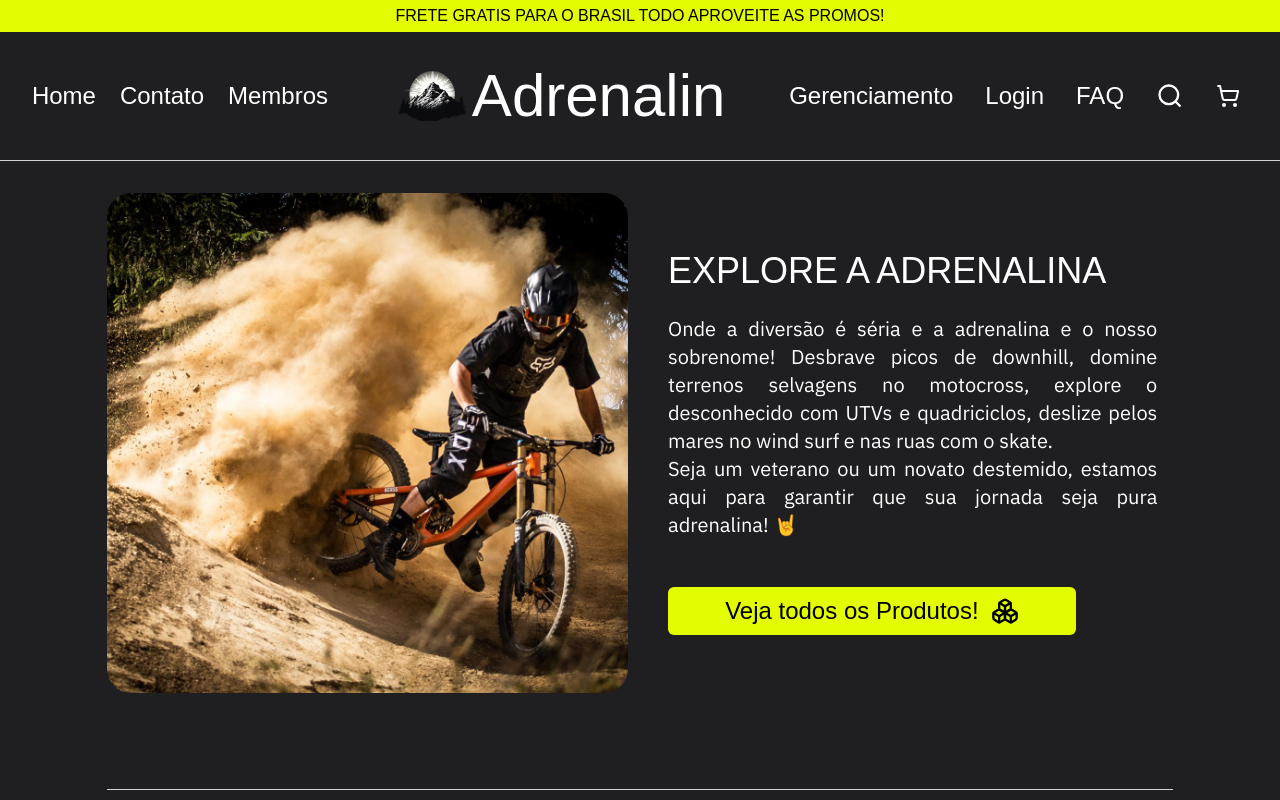
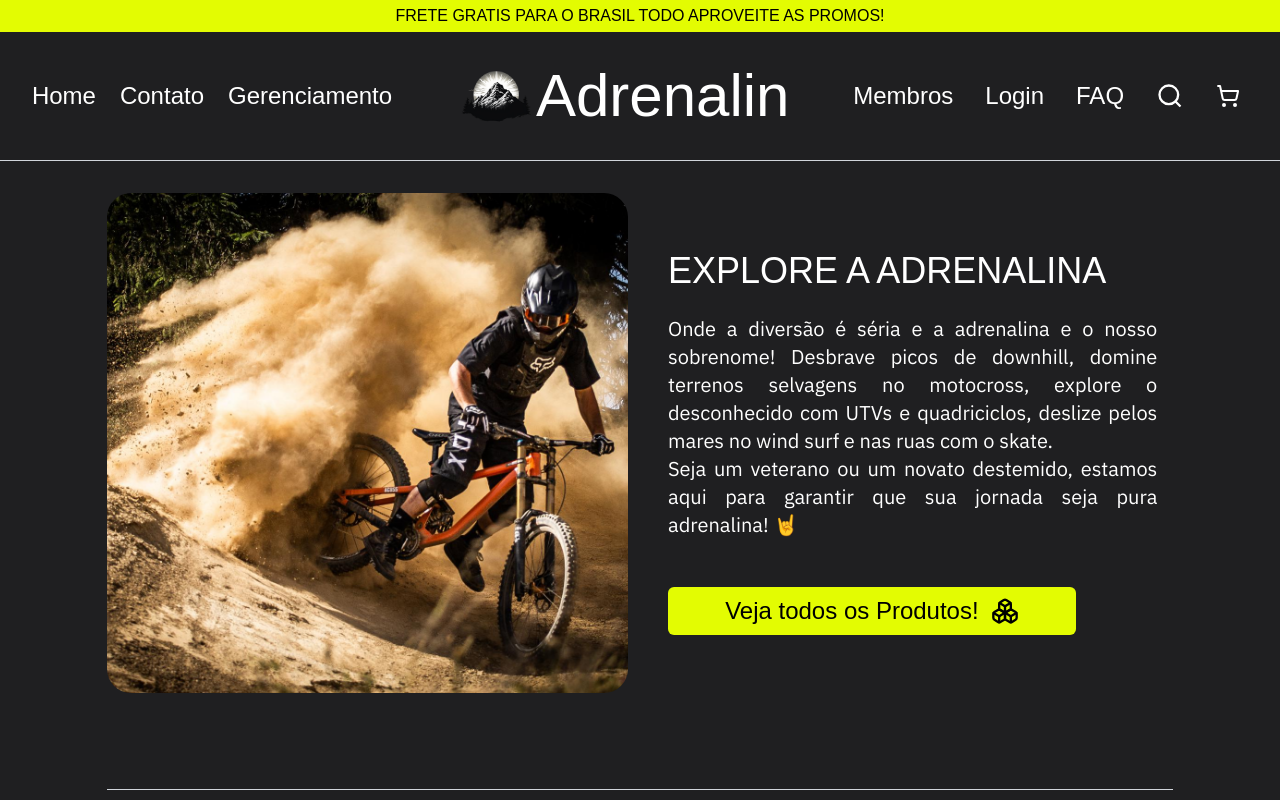
Before and after one commit to Daniel-Thielmann/Adrenalin-Ecommerce, a Next.js app: page / in a window 1280 px wide. Shown: the top 800 px of the page. Built offline with nearby package versions, Linux system fonts and the light colour scheme; a web font is replaced by a local one.

Commit message:
header with responsive bugs and duplicate svgs

```diff
--- a/components/header/index.tsx
+++ b/components/header/index.tsx
@@ -15,11 +15,11 @@ const jah = Just_Another_Hand({
 const esqlinks = [
     { href: '/posts', label: 'Home' },
     { href: '/admin', label: 'Contato' },
-    { href: '/admin', label: 'Membros' },
+    { href: '/admin', label: 'Gerenciamento' },
 ]
 
 const dirlinks = [
-    { href: '/admin', label: 'Gerenciamento' },
+    { href: '/admin', label: 'Membros' },
     { href: '/admin', label: 'Login' },
     { href: '/admin', label: 'FAQ' },
 ]
@@ -48,10 +48,6 @@ export default function Header() {
             setNavbarAberta(true);
         }
     }
-
-
-
-
 
     return (
         <header className="bg-[#1F1F21] sticky top-0 z-20 w-full mb-8 border-b border-gray-300">
```
